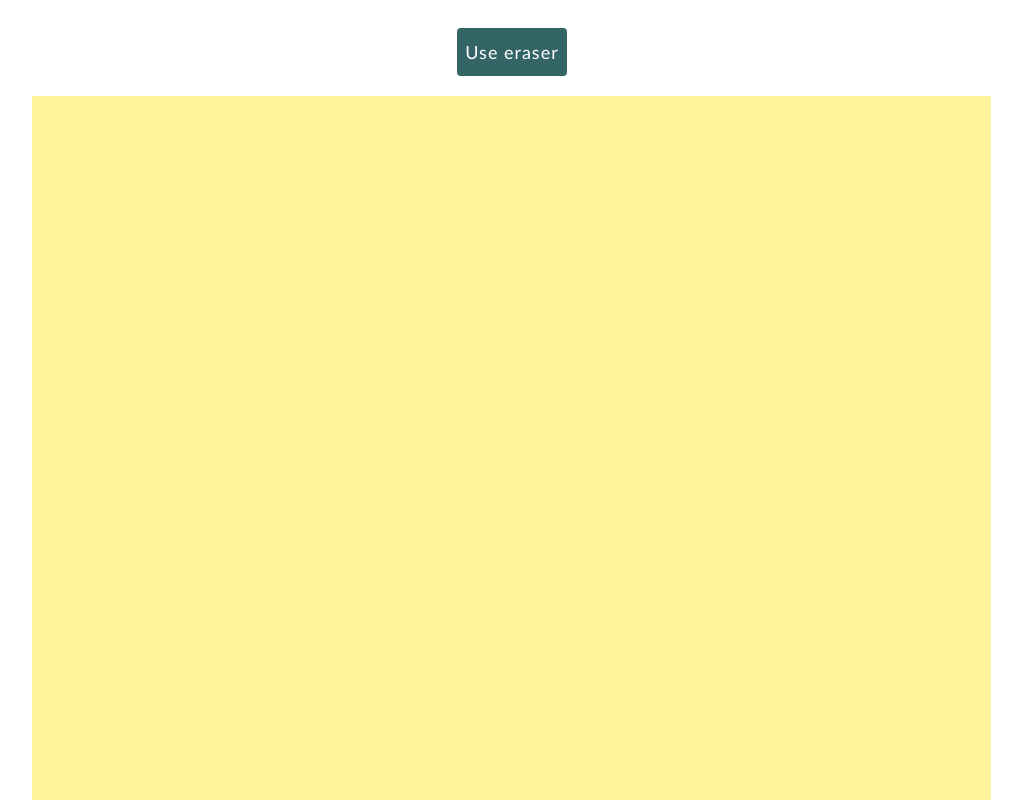
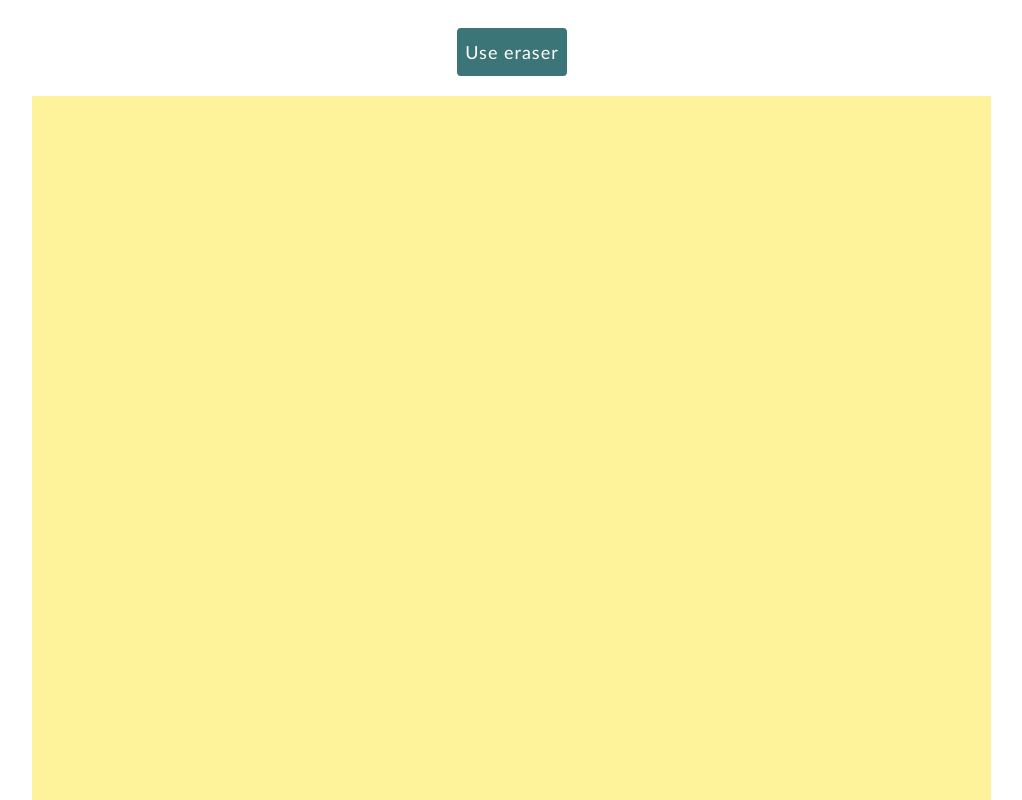
Before and after one commit to lizeth-b/etch-a-sketch, a plain HTML site: page index.html in a window 1280 px wide. In both pictures the pointer is over the button "Use eraser". Shown: the top 800 px of the page, without its empty margins (128-1150 px from the left). Drawn offline with Linux system fonts and the light colour scheme.

Commit message:
Add button hover effect

```diff
--- a/styles.css
+++ b/styles.css
@@ -38,6 +38,11 @@ input::-webkit-inner-spin-button {
   letter-spacing: 1px;
 }
 
+.btn:hover {
+  background-color: hsl(182, 33%, 35%);
+  border-color: hsl(182, 33%, 35%);
+}
+
 .mode-btn {
   margin: 20px;
 }
```
